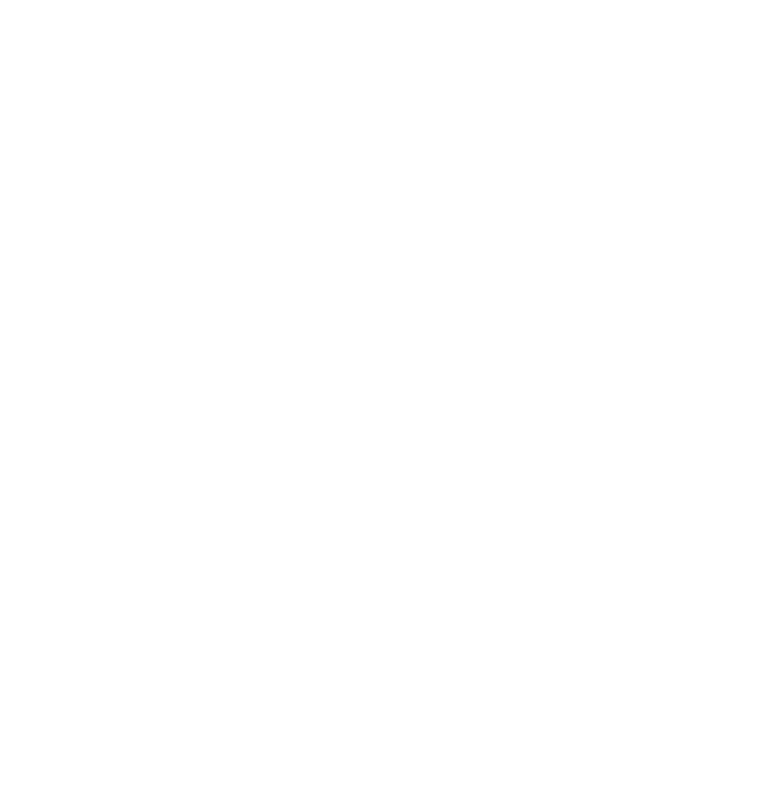
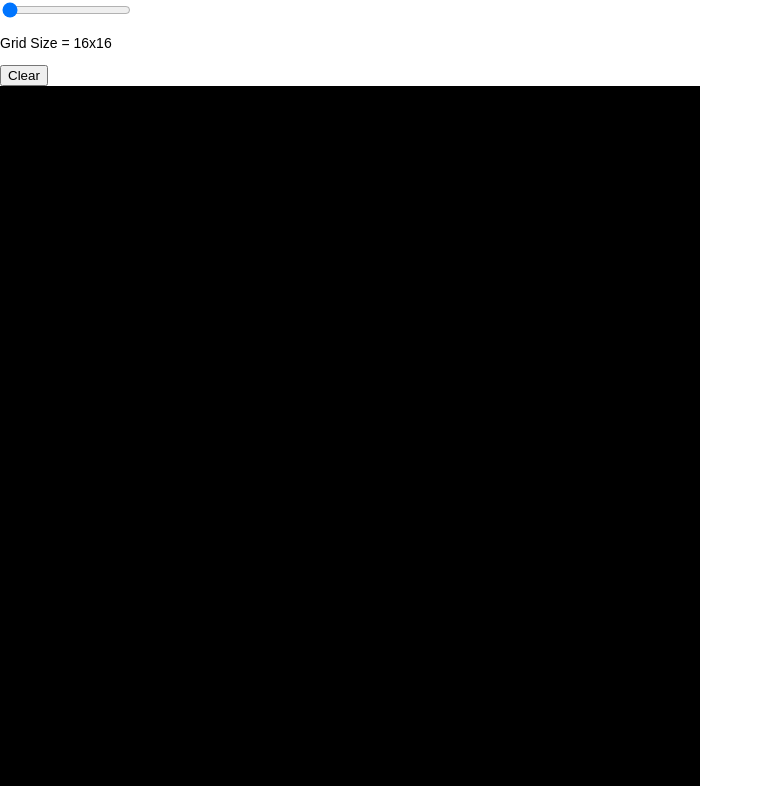
Before and after one commit to BeevMan/Etch-a-Sketch, a plain HTML site: page index.html in a window 1280 px wide. Shown: the whole page, without its empty margins (0-763 px from the left). Drawn offline with Linux system fonts and the light colour scheme.

Commit message:
Incrementally deshades squares by 10%.  Could use more CSS and user options in the future.

```diff
--- a/index.html
+++ b/index.html
@@ -9,8 +9,11 @@
 </head>
 <body>
     <main>
+        <input id="size" type="range" min="16" value="16" onchange="createGrid()">
+        <p id="size-display"></p>
+        <button id="clear" type="button" onclick="createGrid()">Clear</button>
         <div id="grid">
-
+            <!-- the divs that will make up the grid are made/inserted by javascript -->
         </div>
     </main>
 
--- a/script.js
+++ b/script.js
@@ -1,19 +1,54 @@
-let divGrid = document.getElementById( "grid" );
-
-function createGrid( squares ) {
-    let rowOfSquares = document.createElement( "div" );
-    rowOfSquares.setAttribute( "class", "rows" );
-
-    for ( let i=0; i<squares; i++ ) {
-        let square = document.createElement( "div" );
-        square.setAttribute( "class", "squares" );
-        rowOfSquares.appendChild( square )
+function createGrid() {
+    const squares = document.getElementById( "size" ).value;
+    document.getElementById( "size-display" ).innerText = "Grid Size = " + squares + "x" + squares;
+    const totalSquares = squares * squares;
+    let divGrid = document.getElementById( "grid" );
+    while( divGrid.firstChild ){
+        divGrid.removeChild( divGrid.firstChild );
     }
 
-    for ( let i=0; i<squares; i++ ) {
-        divGrid.appendChild( rowOfSquares.cloneNode( true ) )
+    const square = document.createElement( "div" );
+    square.setAttribute( "class", "squares" );
+    // I can't seem to add the event listener until after it appends the cloneNodes
+        // cloning a node can not clone event listeners even those set on element properties, i.e onclick
+
+    for ( let i=0; i<totalSquares; i++ ) {
+        divGrid.appendChild( square.cloneNode( true ) );
+    }
+    divGrid.style.gridTemplateColumns = "repeat( " + squares + ", 1fr )";
+    //divGrid.style.gridtemplaterows = "auto"; // seems to default to this anyway
+    addListeners();
+}
+
+
+function addListeners() {
+    let gridOfSquares = document.getElementsByClassName( "squares" );
+    for ( let i=0; i<gridOfSquares.length ; i++ ) {
+        gridOfSquares[i].addEventListener( "mouseenter", addColor )
     }
 }
 
-createGrid(16);
-console.log(divGrid);
+
+function addColor( e ) {
+    const squareColor = window.getComputedStyle( e.target ).getPropertyValue( "background-color" );
+    const rgbDigits = squareColor.match( /\d+/g);
+    console.log( rgbDigits );
+    let rgbPercents = [];
+    //NEED TO CONVERT TO PERCENTS AND ROUND TO THE NEAREST INTEGER AND ADD 10% UNTIL WHITE
+    for ( let i=0; i<rgbDigits.length; i++ ) {
+        rgbPercents.push( Math.round( ( rgbDigits[i]/255 * 100 ) + 10 ) ) ;
+    }
+    console.log( rgbPercents )
+
+    if ( squareColor !== "rgb(255, 255, 255)" ) {
+        e.target.style.backgroundColor = "rgb( " + rgbPercents[0] + "%, " + rgbPercents[1] + "%, " + rgbPercents[2] + "% )";
+    }
+    /* black to white
+    if ( e.target.style.backgroundColor == "black" || e.target.style.backgroundColor == "" ) {
+        e.target.style.backgroundColor = "white";
+    }
+    */
+}
+
+
+createGrid();
--- a/styles.css
+++ b/styles.css
@@ -5,33 +5,31 @@ html, body {
     overflow: hidden;
     font-family: arial, sans-serif;
     font-size: 14px;
+
 }
 
 main {
     font-size: 14px;
     /*
     NEED TO CENTER THIS ON THE SCREEN???
+    possibly make a "border" and incorporate the options in the border???
     */
 }
 
 #grid {
-    font-size: 14px;
-    /*
-    NEED TO MAKE THIS TAKE UP A CERTAIN PERCENTAGE OF THE SCREEN???
+    width: 700px;
+    height: 700px;
+    display: grid;
+    /* gets set with js
+    grid-template-columns: repeat( x, 1fr );
+    grid-template-rows: auto;
     */
 }
 
-.rows {
-    font-size: 14px;
-}
-
 .squares {
-    font-size: 14px;
-    outline: 4px;
-    padding: 10px;
-    outline-color: black;
-
-    /*
-    NEED TO MAKE THE SQUARES TAKE UP AN EQUAL PORTION OF THE AREA THEY'RE CONTAINED IN???
+    background-color: black;
+    /* BORDER IS ANNOYING TO LOOK AT commented out for now
+    MAKE THIS A TOGGLABLE BUTTON???
+    border: 1px dotted white;
     */
 }
```
